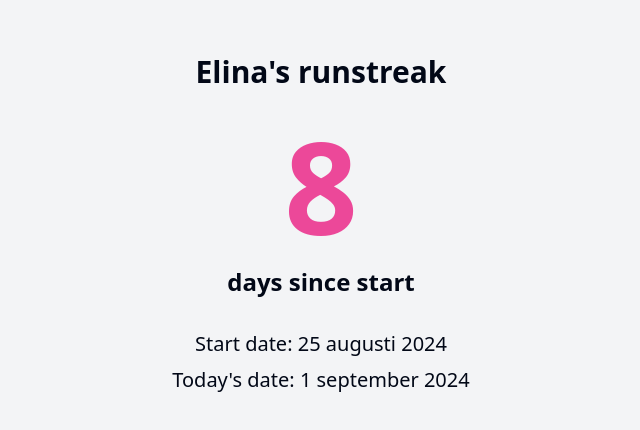
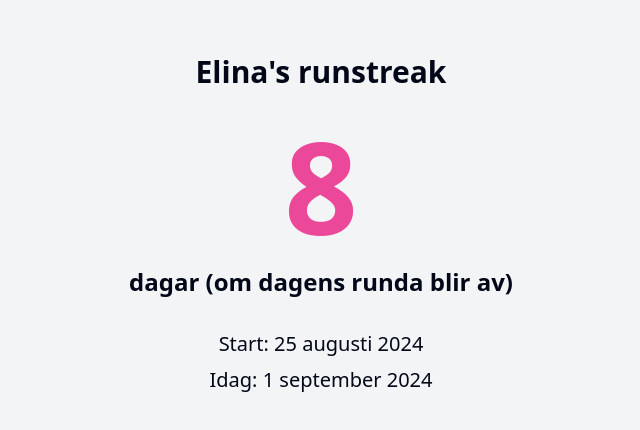
Before and after one commit to anders-brunoson/day-counter-e, a React (Vite) app: page / in a window 1280 px wide. Shown: the part 208-638 px from the top of the page, without its empty margins (319-959 px from the left). Built offline with nearby package versions, Linux system fonts and the light colour scheme.

Commit message:
Text edits

```diff
--- a/src/components/DayCounterE.jsx
+++ b/src/components/DayCounterE.jsx
@@ -34,10 +34,10 @@ const Counter = () => {
       <h1 className="text-3xl font-bold mb-8">Elina's runstreak</h1>
       <div className="text-center">
         <p className="text-9xl font-bold mb-4 text-pink-500">{days}</p>
-        <p className="text-2xl font-semibold mb-4">days since start</p>
+        <p className="text-2xl font-semibold mb-4">dagar (om dagens runda blir av)</p>
       </div>
-      <p className="text-xl mt-4">Start date: {formatDate(startDate)}</p>
-      <p className="text-xl mt-2">Today's date: {formatDate(currentDate)}</p>
+      <p className="text-xl mt-4">Start: {formatDate(startDate)}</p>
+      <p className="text-xl mt-2">Idag: {formatDate(currentDate)}</p>
     </div>
   );
 };
```
